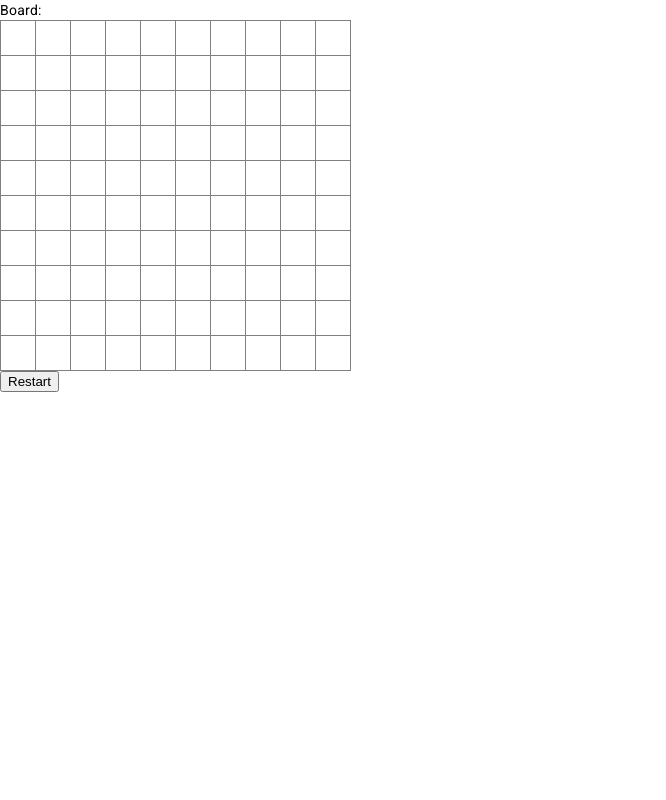
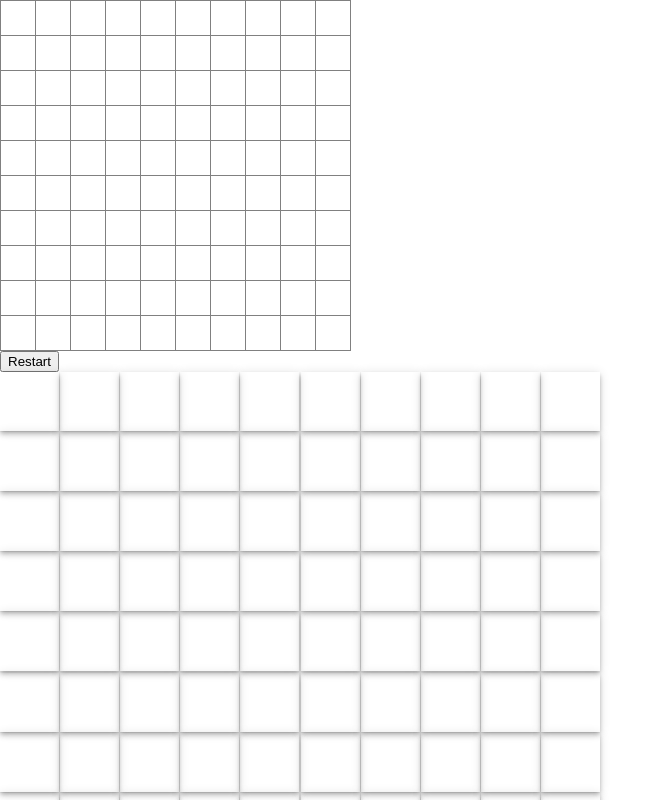
Before and after one commit to SaintSteven/minesweeper-ey-angular, an Angular app: page / in a window 1280 px wide. Shown: the top 800 px of the page, without its empty margins (0-666 px from the left). Built offline with nearby package versions, Linux system fonts and the light colour scheme.

Commit message:
[STYLE] adding Angular Material WIP

```diff
--- a/src/app/app.component.css
+++ b/src/app/app.component.css
@@ -1,3 +1,4 @@
-.boenas {
-  background: red;
+.mat-grid-list {
+  height: 600px;
+  width: 600px;
 }
--- a/src/app/app.component.html
+++ b/src/app/app.component.html
@@ -1,3 +1,8 @@
+<div class='container'>
+
+</div>
+
+
 <style>
   table,
   td {
@@ -9,26 +14,41 @@
     height:32px;
   }
 </style>
-  Board:
-<table>
+
+<table >
   <tr *ngFor="let row of board.cells; index as y">
     <td
       *ngFor="let cell of row; index as x"
       (click)="checkCell(cell)"
       (contextmenu)="$event.preventDefault(); flag(cell)"
     >
-      <!-- <div>Status: {{ cell.status }}</div> -->
       <div *ngIf="cell.status === 'clear' && !cell.mine">{{ cell.proximityMines }}</div>
-      <div *ngIf="cell.status === 'flag'">
-        <!-- <svg style="width:24px;height:24px" viewBox="0 0 24 24">
-          <path fill="#000000" d="M14.4,6L14,4H5V21H7V14H12.6L13,16H20V6H14.4Z" />
-        </svg> -->
-        🏴‍☠️
-      </div>
-      <div *ngIf="cell.mine && cell.status === 'clear'">
-        💣
-      </div>
+      <div *ngIf="cell.status === 'flag'">🏴‍☠️</div>
+      <div *ngIf="cell.mine && cell.status === 'clear'">💣</div>
     </td>
   </tr>
 </table>
 <button (click)="reset()">Restart</button>
+
+
+
+
+
+
+<mat-grid-list cols="10" rowHeight="1:1">
+  <mat-grid-tile
+  class="col col-sm-1 mat-elevation-z4"
+  (click)="checkCell(cell)"
+  (contextmenu)="$event.preventDefault(); flag(cell)"
+  *ngFor="let cell of board.cells.flat();">
+    <span *ngIf="cell.status === 'clear' && !cell.mine">
+      {{ cell.proximityMines }}
+    </span>
+    <span *ngIf="cell.status === 'flag'">
+      🏴‍☠️
+    </span>
+    <span *ngIf="cell.mine && cell.status === 'clear'">
+      💣
+    </span>
+  </mat-grid-tile>
+</mat-grid-list>
--- a/src/app/app.component.ts
+++ b/src/app/app.component.ts
@@ -26,7 +26,7 @@ export class AppComponent {
   flag(cell: Cell) {
     if (cell.status === 'flag') {
       cell.status = 'open';
-    } else {
+    } else if (cell.status === 'open') {
       cell.status = 'flag';
     }
   }
--- a/src/app/app.module.ts
+++ b/src/app/app.module.ts
@@ -6,6 +6,7 @@ import { BrowserAnimationsModule } from '@angular/platform-browser/animations';
 import { MatCardModule } from '@angular/material/card'
 import { MatGridListModule } from '@angular/material/grid-list';
 import { MatIconModule } from '@angular/material/icon';
+import { MatTableModule } from '@angular/material/table';
 
 @NgModule({
   declarations: [
@@ -16,7 +17,8 @@ import { MatIconModule } from '@angular/material/icon';
     BrowserAnimationsModule,
     MatCardModule,
     MatGridListModule,
-    MatIconModule
+    MatIconModule,
+    MatTableModule
   ],
   providers: [],
   bootstrap: [AppComponent]
--- a/src/game/board.ts
+++ b/src/game/board.ts
@@ -74,6 +74,7 @@ export class Board {
 
 
       if (this.remainingCells-- <= 1) {
+        this.revealAll();
         return 'win';
       }
       return null;
```
